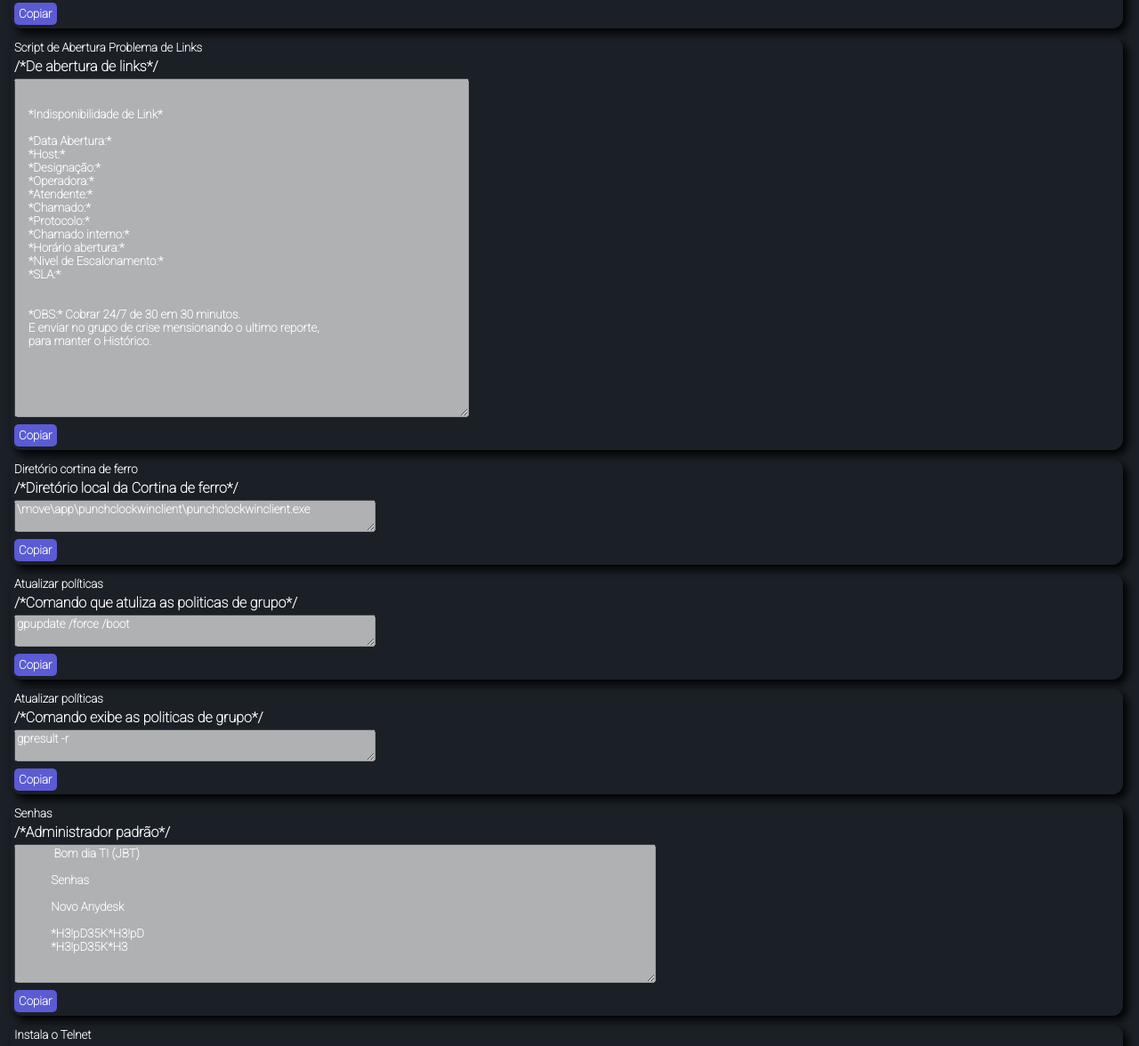
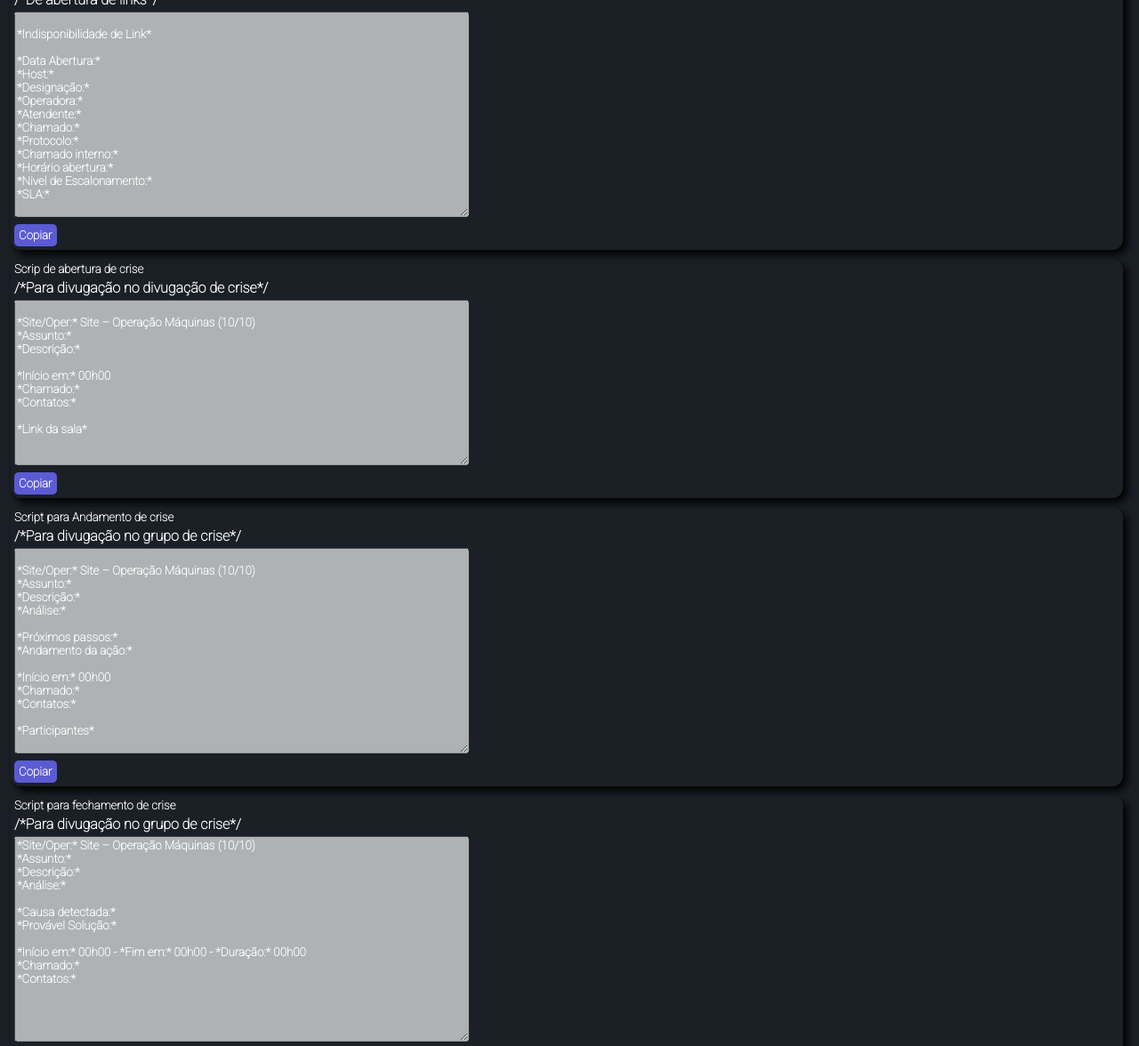
Before and after one commit to JoseCassioSantos/IronTippig-v2, a plain HTML site: page pages/tips.html in a window 1280 px wide. Shown: the part 529-1705 px from the top of the page at 89% size. Drawn offline with Linux system fonts and the light colour scheme.

Commit message:
Update tips.html

```diff
--- a/pages/tips.html
+++ b/pages/tips.html
@@ -1,11 +1,10 @@
 <!DOCTYPE html>
 <html lang="pt-BR">
-
   <head>
-    <meta charset="UTF-8">
-    <meta http-equiv="X-UA-Compatible" content="IE=edge">
-    <meta name="viewport" content="width=device-width, initial-scale=1.0">
-    <link rel="stylesheet" href="../css/main.css">
+    <meta charset="UTF-8" />
+    <meta http-equiv="X-UA-Compatible" content="IE=edge" />
+    <meta name="viewport" content="width=device-width, initial-scale=1.0" />
+    <link rel="stylesheet" href="../css/main.css" />
     <script src="../script/tips.js"></script>
     <script src="../script/script.js"></script>
 
@@ -13,7 +12,6 @@
       * {
         margin-top: 0;
         margin-left: 0;
-
       }
     </style>
 
@@ -22,15 +20,14 @@
 
   <body>
     <div id="tiptop">
-        <h1>Comandos Úteis</h1>
-        <span class="under"> Comandos</span>
+      <h1>Scripts</h1>
+      <span class="under">Para duvilgação no grupos de crise</span>
     </div>
     <div id="tips" class="firstop">
       <h5>Script Passagem de Turno</h5>
       <pre>/*Passagem de Turno CSC TI - GCO*/</pre>
       <div>
-            <textarea id="tip1" cols="70" rows="25" disabled>
-
+        <textarea id="tip1" cols="70" rows="20" disabled>
     *1 - Falha de Link*
 
     *Chamado Operadora:*
@@ -49,8 +46,8 @@
     *Sala do acompanhamento do dia Seguinte:*
 
     *3 - Chamados de Alarmes*
-
-            </textarea>
+ </textarea
+        >
       </div>
       <div>
         <button class="btn" onclick="tip1()">Copiar</button>
@@ -61,8 +58,7 @@
       <h5>Script de Abertura Problema de Links</h5>
       <pre>/*De abertura de links*/</pre>
       <div>
-            <textarea id="tip2" cols="70" rows="25" disabled>
-
+        <textarea id="tip2" cols="70" rows="15" disabled>
 
 *Indisponibilidade de Link*
 
@@ -76,14 +72,8 @@
 *Chamado interno:*
 *Horário abertura:*
 *Nivel de Escalonamento:*
-    *SLA:*
-
-
-    *OBS:* Cobrar 24/7 de 30 em 30 minutos.
-    E enviar no grupo de crise mensionando o ultimo reporte,
-    para manter o Histórico.
-
-            </textarea>
+*SLA:* </textarea
+        >
       </div>
 
       <div>
@@ -91,10 +81,22 @@
       </div>
     </div>
     <div id="tips">
-        <h5>Diretório cortina de ferro</h5>
-        <pre>/*Diretório local da Cortina de ferro*/</pre>
+      <h5>Scrip de abertura de crise</h5>
+      <pre>/*Para divugação no divugação de crise*/</pre>
       <div>
-            <textarea id="tip3" cols="55" disabled>\move\app\punchclockwinclient\punchclockwinclient.exe</textarea>
+        <textarea id="tip3"  cols="70" rows="12" disabled>
+
+*Site/Oper:* Site – Operação Máquinas (10/10)
+*Assunto:*
+*Descrição:*
+
+*Início em:* 00h00
+*Chamado:*
+*Contatos:*
+
+*Link da sala*
+            </textarea
+        >
       </div>
 
       <div>
@@ -102,10 +104,25 @@
       </div>
     </div>
     <div id="tips">
-        <h5>Atualizar políticas</h5>
-        <pre>/*Comando que atuliza as politicas de grupo*/</pre>
+      <h5>Script para Andamento de crise</h5>
+      <pre>/*Para divugação no grupo de crise*/</pre>
       <div>
-            <textarea id="tip4" cols="55" disabled>gpupdate /force /boot</textarea>
+        <textarea id="tip4" cols="70" rows="15" disabled>
+
+*Site/Oper:* Site – Operação Máquinas (10/10)
+*Assunto:*
+*Descrição:*
+*Análise:*
+
+*Próximos passos:*
+*Andamento da ação:*
+
+*Início em:* 00h00
+*Chamado:*
+*Contatos:*
+
+*Participantes*
+        </textarea>
       </div>
 
       <div>
@@ -114,10 +131,21 @@
     </div>
 
     <div id="tips">
-        <h5>Atualizar políticas</h5>
-        <pre>/*Comando exibe as politicas de grupo*/</pre>
+      <h5>Script para fechamento de crise</h5>
+      <pre>/*Para divugação no grupo de crise*/</pre>
       <div>
-            <textarea id="tip5" cols="55" disabled>gpresult -r</textarea>
+        <textarea id="tip5" cols="70" rows="15" disabled>
+*Site/Oper:* Site – Operação Máquinas (10/10)
+*Assunto:*
+*Descrição:*
+*Análise:*
+
+*Causa detectada:*
+*Provável Solução:*
+
+*Início em:* 00h00 - *Fim em:* 00h00 - *Duração:* 00h00
+*Chamado:*
+*Contatos:*</textarea>
       </div>
 
       <div>
@@ -144,28 +172,20 @@
       <div>
         <button class="btn" onclick="tip6()">Copiar</button>
       </div>
-
-
-
-
     </div>
 
     <div id="tips">
       <h5>Instala o Telnet</h5>
       <pre>/*Instala o Telnet*/</pre>
       <div>
-            <textarea id="tip7" cols="55" disabled>pkgmgr /iu:"TelnetClient"</textarea>
+        <textarea id="tip7" cols="55" disabled>
+pkgmgr /iu:"TelnetClient"</textarea
+        >
       </div>
 
       <div>
         <button class="btn" onclick="tip7()">Copiar</button>
       </div>
-
     </div>
-
-
-
-
   </body>
-
 </html>
```
Lines whose indentation alone changed are shown as unchanged.
